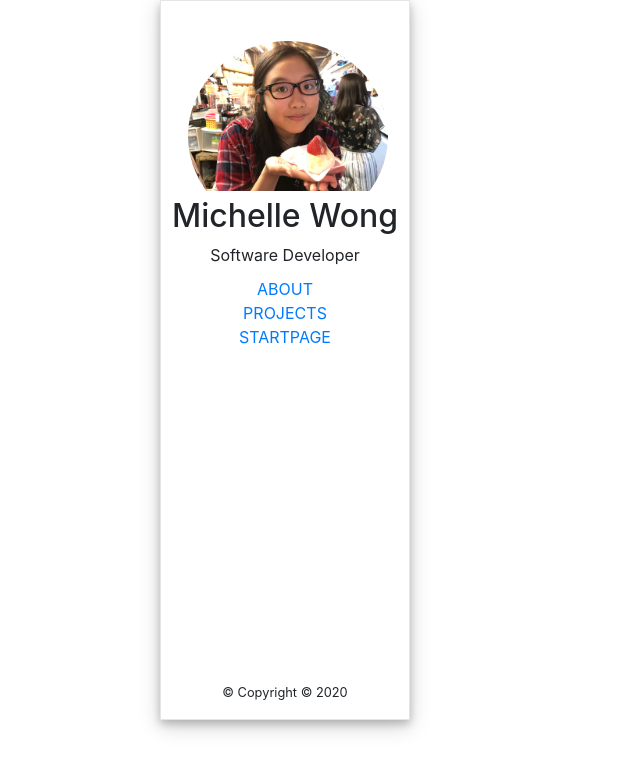
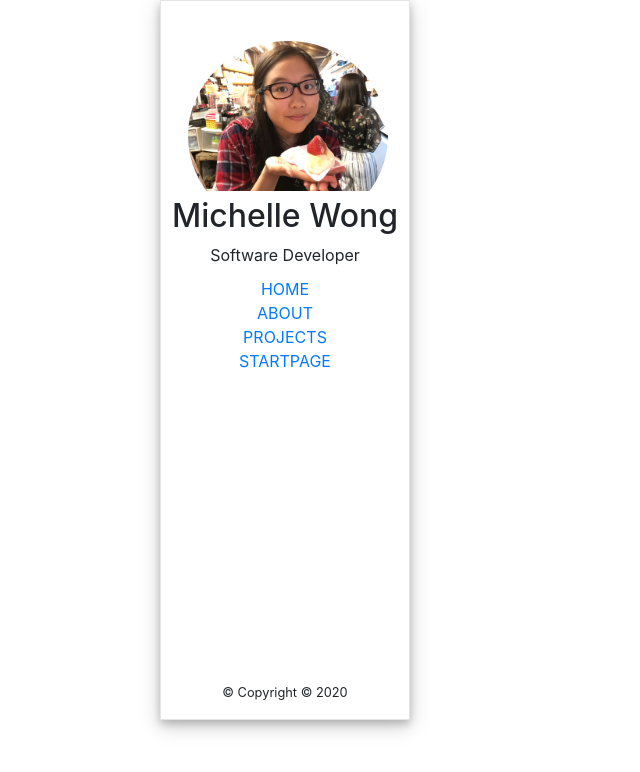
Before and after one commit to miiwo/miiwo.github.io, a React (Create React App) app: page / in a window 1280 px wide. Shown: the top 772 px of the page, without its empty margins (0-640 px from the left). Built offline with nearby package versions, Linux system fonts and the light colour scheme.

Commit message:
add a home page

```diff
--- a/src/App.js
+++ b/src/App.js
@@ -1,6 +1,5 @@
 import React from 'react';
-import logo from './logo.svg';
-import profilepic from './profilepic.jpg'
+import profilepic from './profilepic.jpg';
 import './App.css';
 import { HashRouter as Router, Route, Switch } from 'react-router-dom';
 import { Helmet } from "react-helmet";
@@ -9,6 +8,7 @@ import Sidebar from './components/sidebar';
 import Projects from './components/projects';
 import About from './components/about';
 import StartPage from './components/startpage';
+import Home from './components/home';
 
 function App() {
     const userinfo = {
@@ -18,6 +18,7 @@ function App() {
     };
 
     const sidebarComponents = {
+	"HOME": Home,
 	"ABOUT": About,
 	"PROJECTS": Projects,
 	"STARTPAGE": StartPage
@@ -36,6 +37,8 @@ function App() {
 	    <div className="App">
 		<Sidebar logo={userinfo.pic} name={userinfo.name} position={userinfo.position} sideItems={sidebarComponents} />
 		<Switch>
+
+
 		    <div style={{marginLeft: '30%', height: "100vh"}}><PageRoute items={sidebarComponents} /></div>
 		</Switch>
 	    </div>
--- /dev/null
+++ b/src/components/home.js
@@ -0,0 +1,12 @@
+import React from 'react'
+import homepic from '../cutepenguins.jpg';
+
+function Home(props) {
+    return (
+	<div style={{position: 'absolute', top: '20%', left: '50%' }}>
+	    <img style={{ width:'300px' }}src={homepic} />
+	    <p>Please click the buttons on the left to navigate my page!~</p>
+	</div>
+    )
+}
+export default Home
```
Also changed, not shown: src/cutepenguins.jpg (added).
